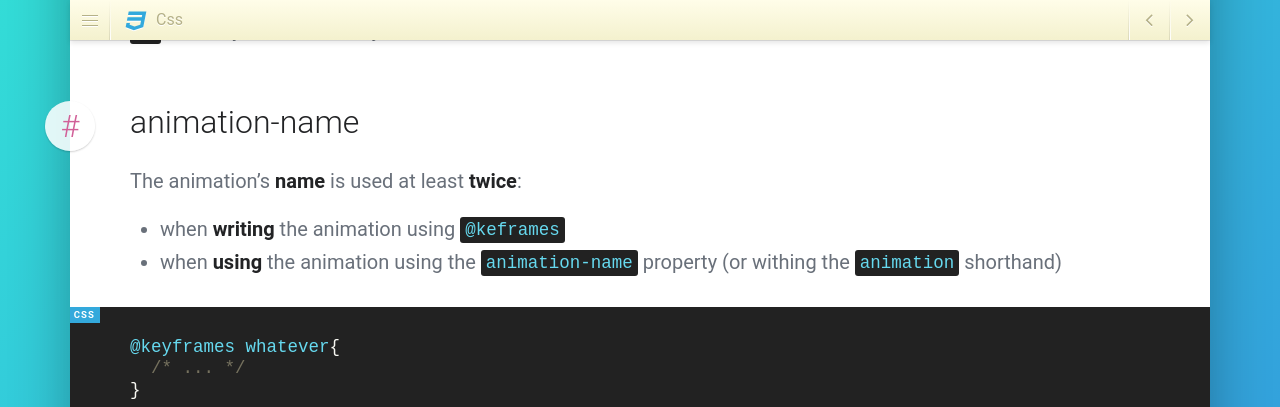
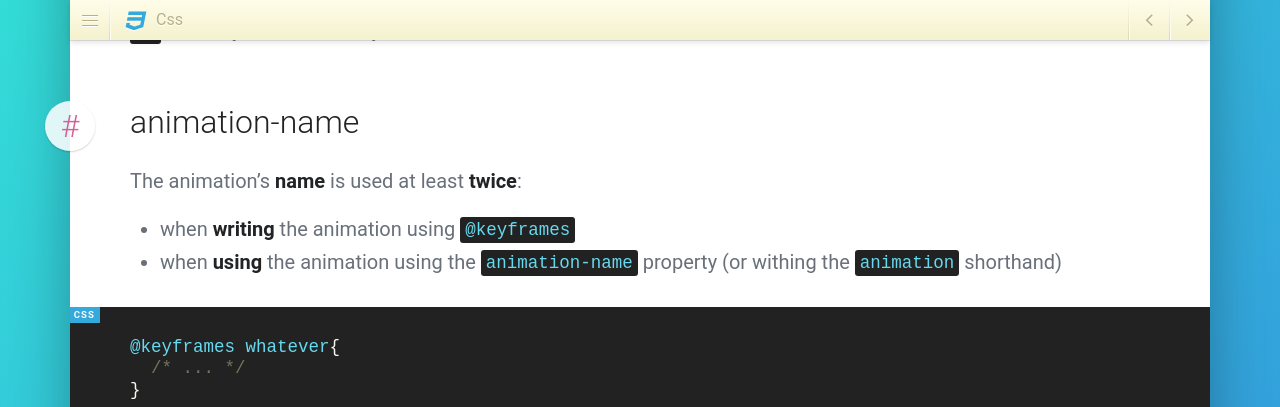
Before and after one commit to jgthms/marksheet, a Jekyll site: the page built from _posts/2015-08-05-css-animations.md, in a window 1280 px wide and 900 px high, scrolled down 3682 px. Shown: the top 407 px of the window. Built offline with Jekyll 4.4.1, drawn with Linux system fonts in a browser that asks for light colours; nearby versions of some CDN libraries; comment, search, counter and statistics services are not loaded.

Commit message:
Fix typo

```diff
--- a/_posts/2015-08-05-css-animations.md
+++ b/_posts/2015-08-05-css-animations.md
@@ -104,7 +104,7 @@ Notice how the start `0%` and the end `100%` have the **same CSS rules**. This e
 
 The animation's **name** is used at least **twice**:
 
-* when **writing** the animation using `@keframes`
+* when **writing** the animation using `@keyframes`
 * when **using** the animation using the `animation-name` property (or withing the `animation` shorthand)
 
 {% highlight css %}
```
